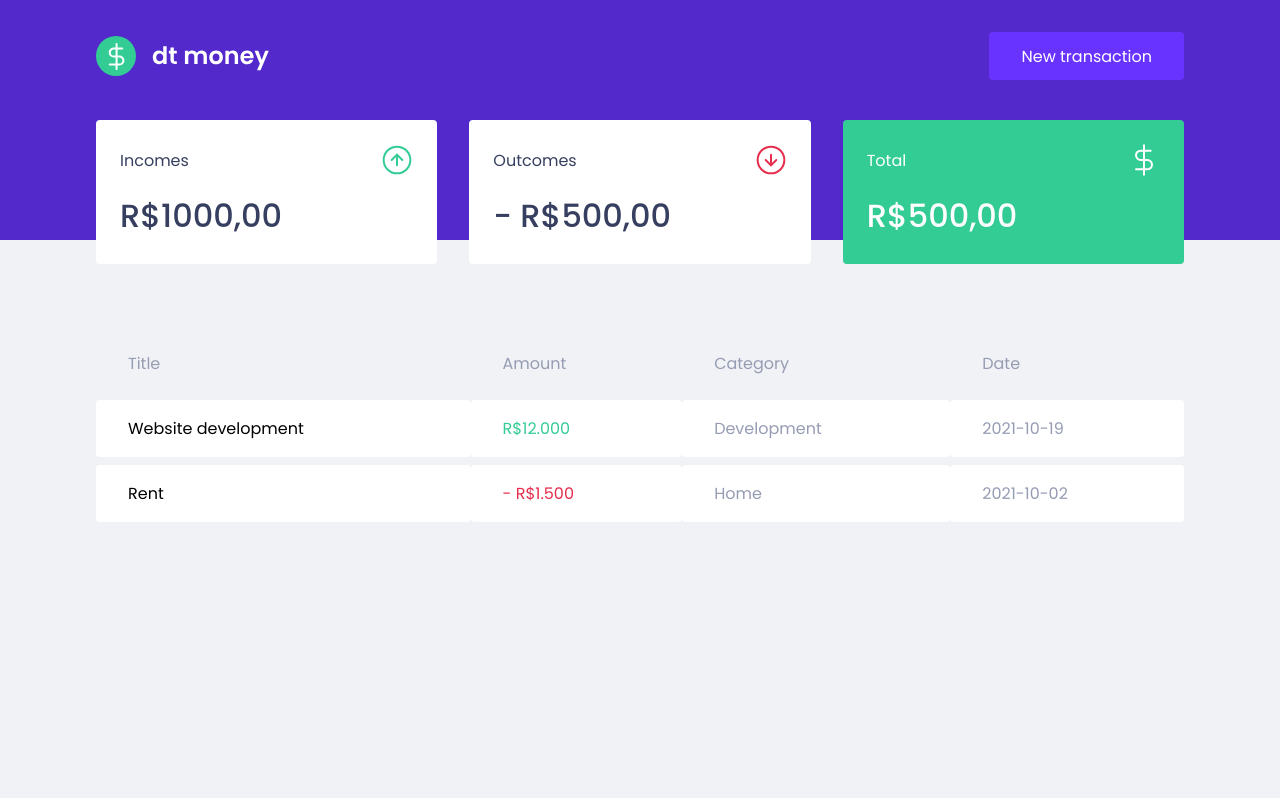
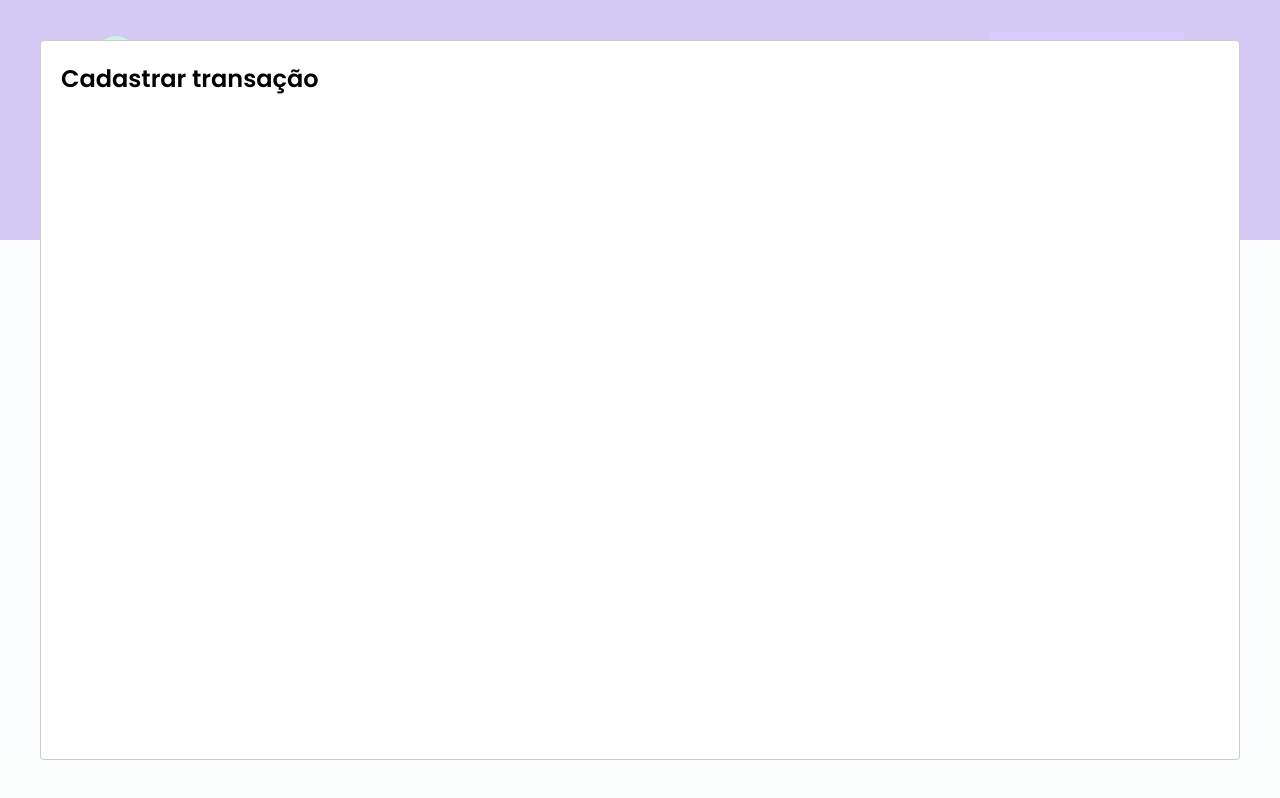
Before and after one commit to hyuko21/ig-reactjs-02-dtmoney, a React (Create React App) app: page / in a window 1280 px wide. Both pictures are taken after a click on the button "New transaction". Built offline with nearby package versions, Linux system fonts and the light colour scheme; no server answers; what miragejs would draw is missing.

Commit message:
feat: add react-model

```diff
--- a/package.json
+++ b/package.json
@@ -6,6 +6,7 @@
     "axios": "^0.24.0",
     "react": "^17.0.2",
     "react-dom": "^17.0.2",
+    "react-modal": "^3.14.4",
     "react-scripts": "4.0.3",
     "styled-components": "^5.3.1"
   },
@@ -17,6 +18,7 @@
     "@types/node": "^12.0.0",
     "@types/react": "^17.0.0",
     "@types/react-dom": "^17.0.0",
+    "@types/react-modal": "^3.13.1",
     "@types/styled-components": "^5.1.15",
     "miragejs": "^0.1.42",
     "typescript": "^4.1.2"
--- a/src/App.tsx
+++ b/src/App.tsx
@@ -1,12 +1,33 @@
+import Modal from 'react-modal'
+import { useState } from 'react'
 import { GlobalStyle } from './styles/global'
 import { Header } from './components/Header'
 import { Dashboard } from './components/Dashboard'
 
+Modal.setAppElement('#root')
+
 export function App() {
+  const [isNewTransactionModelOpen, setIsNewTransactionModelOpen] = useState(false)
+
+  function handleOpenNewTransactionModal() {
+    setIsNewTransactionModelOpen(true)
+  }
+
+  function handleCloseNewTransactionModal() {
+    setIsNewTransactionModelOpen(false)
+  }
+
   return (
     <>
-      <Header />
+      <Header onOpenNewTransactionModal={handleOpenNewTransactionModal} />
       <Dashboard />
+      <Modal
+        ariaHideApp={false}
+        isOpen={isNewTransactionModelOpen}
+        onRequestClose={handleCloseNewTransactionModal}
+      >
+        <h2>Cadastrar transação</h2>
+      </Modal>
       <GlobalStyle />
     </>
   );
--- a/src/components/Header/index.tsx
+++ b/src/components/Header/index.tsx
@@ -2,12 +2,16 @@
 
 import { Container, Content } from './styles'
 
-export function Header() {
+type HeaderProps = {
+  onOpenNewTransactionModal: () => void
+}
+
+export function Header({ onOpenNewTransactionModal }: HeaderProps) {
   return (
     <Container>
       <Content>
         <img src={logoImg} alt="dt money" />
-        <button type="button">
+        <button type="button" onClick={onOpenNewTransactionModal}>
           New transaction
         </button>
       </Content>
```
Also changed, not shown: 1 other file (tests, documents, lock files or other folders).
